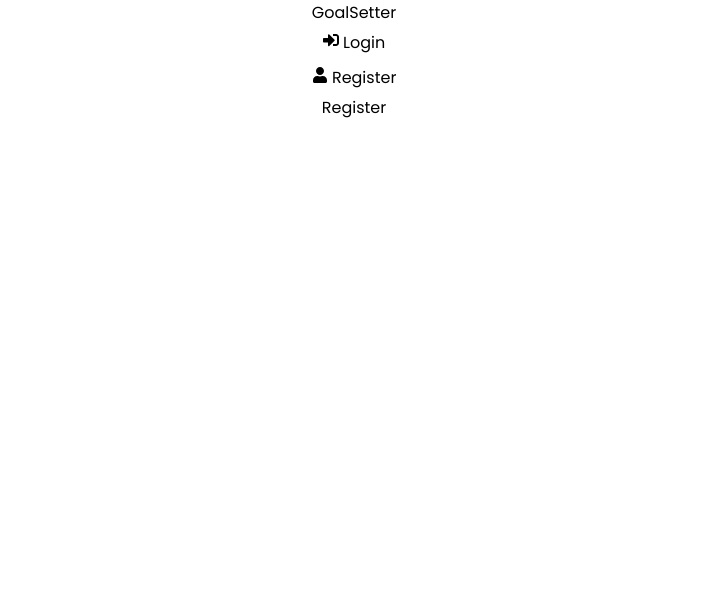
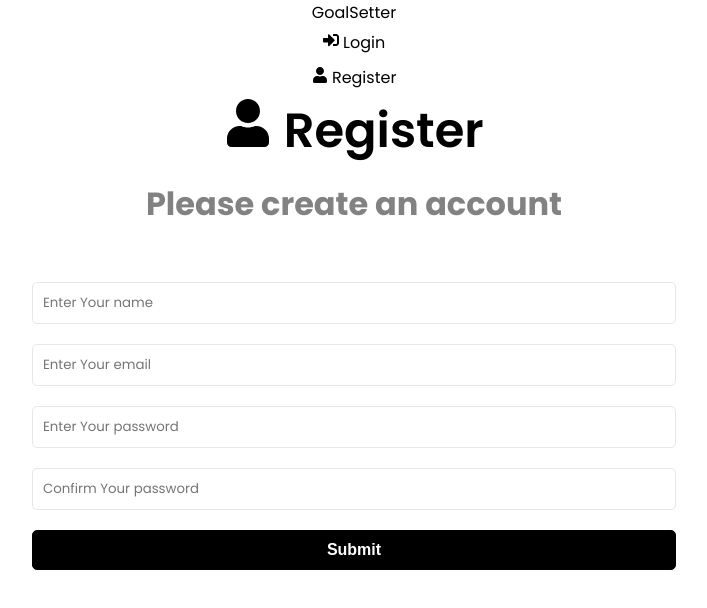
Before and after one commit to SacleuxBenoit/goals, a React (Create React App) app in the folder frontend/: page /register in a window 1280 px wide. Shown: the top 608 px of the page, without its empty margins (286-993 px from the left). Built offline with nearby package versions, Linux system fonts and the light colour scheme.

Commit message:
Add content for Register && Login pages

```diff
--- a/frontend/package.json
+++ b/frontend/package.json
@@ -9,6 +9,7 @@
     "@testing-library/user-event": "^14.4.3",
     "react": "^18.2.0",
     "react-dom": "^18.2.0",
+    "react-icons": "^4.10.1",
     "react-redux": "^8.1.2",
     "react-router-dom": "^6.15.0",
     "react-scripts": "5.0.1",
--- a/frontend/src/pages/Login.jsx
+++ b/frontend/src/pages/Login.jsx
@@ -1,7 +1,70 @@
-function Login() {
-  return (
-    <div>Login</div>
-  )
+import {useState, useEffect} from 'react'
+import { FaSignInAlt} from 'react-icons/fa'
+function Login(){
+	const [formData, setFormData] = useState({
+		email: '',
+		password: '',
+
+	})
+
+	const {email, password} = formData
+
+    const onChange = (e) => {
+        setFormData({
+          ...formData,
+          [e.target.name]: e.target.value,
+        });
+      };
+
+	const onSubmit = (e) => {
+		e.preventDefault()
+	}
+
+	return (
+		<>
+			<section className="heading">
+				<h1>
+					<FaSignInAlt /> Login
+				</h1>
+				<p>Login and start setting goals</p>
+			</section>
+
+			<section className="form">
+				<form onSubmit={onSubmit}>
+
+					<div className="form-group">
+						<input
+							type="email"
+							className="form-control"
+							id="email"
+							name="email"
+							value={email}
+							placeholder="Enter Your email"
+							onChange={onChange}
+					/>
+					</div>
+
+					<div className="form-group">
+						<input
+							type="password"
+							className="form-control"
+							id="password"
+							name="password"
+							value={password}
+							placeholder="Enter Your password"
+							onChange={onChange}
+					/>
+					</div>
+
+					<div>
+						<button type="submit" className=" btn btn-block">
+							Submit
+						</button>
+					</div>
+				</form>
+			</section>
+		</>
+	)
 }
 
 export default Login
--- a/frontend/src/pages/Register.jsx
+++ b/frontend/src/pages/Register.jsx
@@ -1,7 +1,95 @@
-function Register() {
-  return (
-    <div>Register</div>
-  )
+import {useState, useEffect} from 'react'
+import { FaUser} from 'react-icons/fa' // Import de react-icons/fa
+
+function Register(){
+	const [formData, setFormData] = useState({
+		name: '',
+		email: '',
+		password: '',
+		password2: '',
+	}) // Object avec les données du formulaire
+
+	const {name, email, password, password2} = formData // Destructuring de l'objet
+
+	const onChange = (e) =>{ // Notes(1)
+		setFormData((prevState) => ({
+			...prevState,
+			[e.target.name]: e.target.value,
+		}))
+	}
+
+	const onSubmit = (e) => {
+		e.preventDefault()
+	}
+
+	return (
+        <>
+			<section className="heading">
+				<h1>
+					<FaUser /> Register
+				</h1>
+				<p>Please create an account</p>
+			</section>
+
+			<section className="form">
+				<form onSubmit={onSubmit}>
+                <div className="form-group">
+                    <input
+                        type="text"
+                        className="form-control"
+                        id="name"
+                        name="name"
+                        value={name}
+                        placeholder="Enter Your name"
+                        onChange={onChange}
+                    />
+                    </div>
+
+                    <div className="form-group">
+                    <input
+                        type="email"
+                        className="form-control"
+                        id="email"
+                        name="email"
+                        value={email}
+                        placeholder="Enter Your email"
+                        onChange={onChange}
+                    />
+                    </div>
+
+                    <div className="form-group">
+                    <input
+                        type="password"
+                        className="form-control"
+                        id="password"
+                        name="password"
+                        value={password}
+                        placeholder="Enter Your password"
+                        onChange={onChange}
+                    />
+                    </div>
+
+                    <div className="form-group">
+                    <input
+                        type="password"
+                        className="form-control"
+                        id="password2"
+                        name="password2"
+                        value={password2}
+                        placeholder="Confirm Your password"
+                        onChange={onChange}
+                    />
+                    </div>
+
+					<div>
+						<button type="submit" className=" btn btn-block">
+							Submit
+						</button>
+					</div>
+				</form>
+			</section>
+        </>
+	)
 }
 
 export default Register
```
Also changed, not shown: 1 other file (tests, documents, lock files or other folders).
